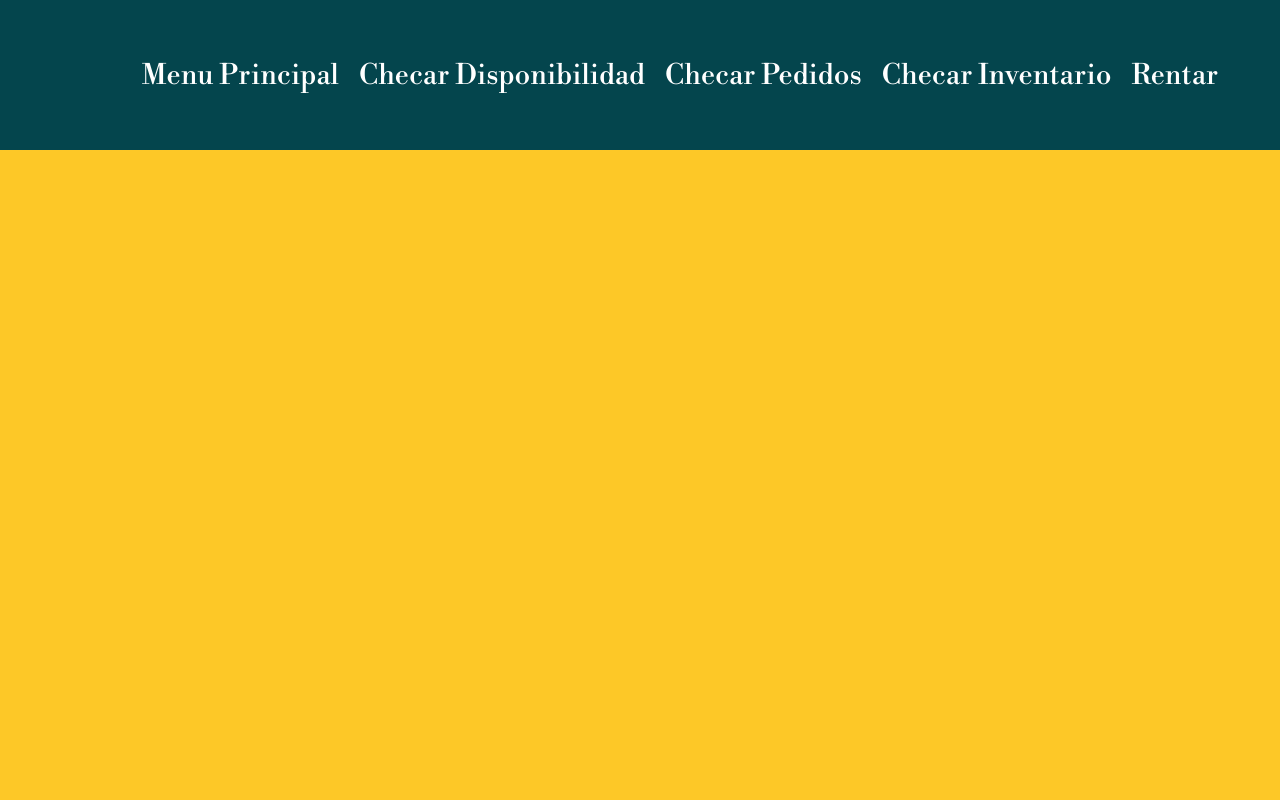
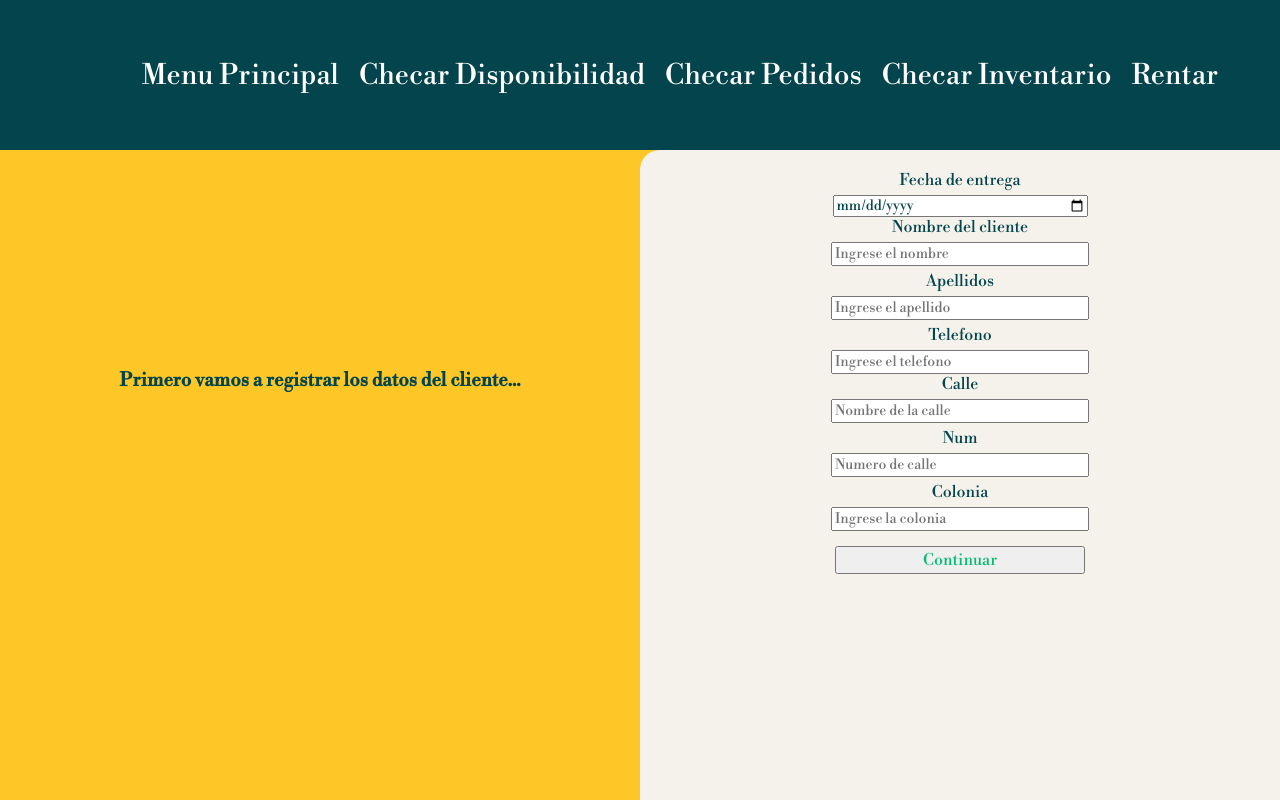
Before and after one commit to arm-code/mendoza_frontend, a React (Vite) app: page /registrarCliente in a window 1280 px wide. Built offline with nearby package versions, Linux system fonts and the light colour scheme.

Commit message:
working successfully

```diff
--- a/src/Mendoza.jsx
+++ b/src/Mendoza.jsx
@@ -5,7 +5,7 @@ import { Rentar } from './pages/rentar/Rentar.jsx';
 import { ChecarPedidos } from './pages/ChecarPedidos.jsx';
 import { MenuPrincipal } from './pages/principal/MenuPrincipal.jsx';
 import ChecarProductos from './pages/productos/ChecarProductos.jsx';
-import { AgendarPedido } from './components/agendarPedido/AgendarPedido.jsx';
+import { RegistrarCliente } from './components/RegistrarCliente/RegistrarCliente.jsx';
 import { TruckProvider } from './context/TruckProvider.jsx';
 import { OrdenRenta } from './components/ordenCompra/OrdenRenta.jsx';
 import { ClientProvider } from './context/ClientProvider.jsx';
@@ -25,7 +25,7 @@ export const Mendoza = () => {
             <Route path='/disponibilidad' element={<ChecarDisponibilidad />} />
             <Route path='/inventario' element={<ChecarInventario />} />
             <Route path='/pedidos' element={<ChecarPedidos />} />
-            <Route path='/agendarPedido' element={<AgendarPedido />} />
+            <Route path='/registrarCliente' element={<RegistrarCliente />} />
             <Route path='/ordenDeCompra' element={<OrdenRenta />} />
           </Routes>
         </BrowserRouter>
--- a/src/api/mobiliario.api.js
+++ b/src/api/mobiliario.api.js
@@ -9,7 +9,7 @@ export const getProductos = () => {
 };
 
 export const createClient = (client) => {
-  return axios.post('http://localhost:8000/mobiliario/api/v1/clients/', client);
+  return axios.post('http://localhost:8000/mobiliario/api/v1/customers/', client);
 };
 
 export const createAddress = (address) => {
@@ -23,16 +23,20 @@ export const createCart = (cart) => {
   return axios.post('http://localhost:8000/mobiliario/api/v1/cart/', cart);
 };
 
-export const createPurchaseOrder = (order) => {
+export const createItems = (items) => {
+  return axios.post('http://localhost:8000/mobiliario/api/v1/cart-items/', items);
+};
+
+export const createOrder = (order) => {
   return axios.post(
-    'http://localhost:8000/mobiliario/api/v1/purchase-order/',
+    'http://localhost:8000/mobiliario/api/v1/order/',
     order
   );
 };
 
-export const createDetailedOrder = (detailed) => {
+export const createOrderDetailed = (detailed) => {
   return axios.post(
-    'http://localhost:8000/mobiliario/api/v1/detailed-order/',
+    'http://localhost:8000/mobiliario/api/v1/order-detailed/',
     detailed
   );
 };
--- a/src/components/agendarPedido/AgendarPedido.css
+++ b/src/components/RegistrarCliente/RegistrarCliente.css
@@ -1,24 +1,28 @@
 .agendarPedido {
   width: 100%;
+  height: 100%;
   padding-top: 150px;
   display: flex;
-  flex-direction: column;
-  align-items: center;
-
+  flex-direction: row;
 }
 
-.agendarPedido h3{
-  margin: 0;
+.container-information{
+  padding-top: 200px;
+  display: flex;
+  justify-content: center;
 }
 
 .containerForms{
+  height: 100%;
   background-color: #f5f2eb;
   display: flex;
   flex-direction: column;
   align-items: center;
-  border-radius: 15px;
+  border-radius: 20px  0  0 20px;
   padding: 20px;
   box-sizing: border-box;
+  right: 0;
+  position: fixed;
 }
 
 .formAgendar{
@@ -34,9 +38,9 @@
 }
 
 input{
-  height: 22px;
+  height: 18px;
   width: 250px;
-  font-size: 18px;
+  font-size: 14px;
 }
 
 .button-continuar{
@@ -46,5 +50,6 @@ input{
 .button-continuar button{
   width: 250px;
   height: 28px;
-  font-size: 18px;
+  font-size: 16px;
+  color: #04ba71;
 }
--- a/src/components/agendarPedido/AgendarPedido.jsx
+++ b/src/components/RegistrarCliente/RegistrarCliente.jsx
@@ -1,22 +1,48 @@
-import './AgendarPedido.css';
+import './RegistrarCliente.css';
 import { useForm } from 'react-hook-form';
 import { useNavigate } from 'react-router-dom';
 import { useClient } from '../../hooks/useClient';
+import { createAddress, createClient, createCart } from '../../api/mobiliario.api';
 
-export const AgendarPedido = () => {
+export const RegistrarCliente = () => {
   const { register, handleSubmit } = useForm();
   const navigate = useNavigate();
   const { setClient } = useClient();
 
-  const onSubmit = (data) => {
+  const onSubmit = async (data) => {
+
+    const [idCustomer, idAddress] = await postClient(data)
+    data.idCustomer = idCustomer
+    data.idAddress = idAddress
     setClient(data);
-    console.log('procediendo con la orden de compra...');
-    navigate('/ordenDeCompra');
+    navigate('/rentar');
+  };
+
+  const postClient = async (dataClient) => {
+
+    const responseClient = await createClient({
+      name: dataClient.nombreCliente,
+      last_name: dataClient.apellidosCliente,
+      phone: dataClient.telefonoCliente
+    });
+
+      const responseAddress = await createAddress({
+      street: dataClient.calle,
+      colony: dataClient.colonia,
+      number: dataClient.numeroCalle,
+      customer: responseClient.data.id
+    });
+
+
+
+    return [responseClient.data.id, responseAddress.data.id]
   };
 
   return (
     <div className='agendarPedido'>
-      <h3>AGENDANDO PEDIDO...</h3>
+      <div className='container-information'>
+        <h3>Primero vamos a registrar los datos del cliente...</h3>
+      </div>
       <div className='containerForms'>
         <form onSubmit={handleSubmit(onSubmit)} className='formAgendar'>
           <div className='fecha'>
--- a/src/components/navbar/NavBar.jsx
+++ b/src/components/navbar/NavBar.jsx
@@ -9,7 +9,7 @@ export const NavBar = () => {
         <Link to={'/disponibilidad'}>Checar Disponibilidad</Link>
         <Link to={'/pedidos'}>Checar Pedidos</Link>
         <Link to={'/inventario'}>Checar Inventario</Link>
-        <Link to={'/rentar'}>Rentar</Link>
+        <Link to={'/registrarCliente'}>Rentar</Link>
       </ul>
     </nav>
   );
--- a/src/components/rentar/ProductoRentaCard.jsx
+++ b/src/components/rentar/ProductoRentaCard.jsx
@@ -4,11 +4,11 @@ export const ProductoRentaCard = ({ producto, onAddToTroca }) => {
   return (
     <div className='cardRenta'>
       <div className='partRenta'>
-        <p>{producto.product_name}</p>
+        <p>{producto.name}</p>
         <hr className='divider' />
         <p>Costo: </p>
         <p className='cost'>
-          <strong>$ {Math.floor(producto.product_cost)}</strong>
+          <strong>$ {Math.floor(producto.price)}</strong>
         </p>
       </div>
       <button className='buttonRentar' onClick={onAddToTroca}>
--- a/src/components/rentar/Troca.jsx
+++ b/src/components/rentar/Troca.jsx
@@ -4,7 +4,7 @@ import './Troca.css';
 export const Troca = ({ inTruck, deleteTruck, agendarPedido, deleteItem }) => {
   let totalCost = 0;
   inTruck.map((p) => {
-    totalCost += parseInt(p.product_cost * p.quantity);
+    totalCost += parseInt(p.price * p.quantity);
   });
 
   return (
@@ -22,10 +22,10 @@ export const Troca = ({ inTruck, deleteTruck, agendarPedido, deleteItem }) => {
         <tbody>
           {inTruck.map((p, i) => (
             <tr key={i}>
-              <td>{p.product_name}</td>
+              <td>{p.name}</td>
               <td>{p.quantity}</td>
-              <td>$ {Math.floor(p.product_cost)}</td>
-              <td>$ {Math.floor(p.product_cost * p.quantity)}</td>
+              <td>$ {Math.floor(p.price)}</td>
+              <td>$ {Math.floor(p.price * p.quantity)}</td>
               <td className='buttons'>
                 <button
                   className='deleteItem'
@@ -39,7 +39,7 @@ export const Troca = ({ inTruck, deleteTruck, agendarPedido, deleteItem }) => {
           ))}
         </tbody>
       </table>
-      <p className='textNormal'>Total a pagar: $ {totalCost}</p>
+      <p className='totalCost'>Total a pagar: $ {totalCost}</p>
       <div className='buttons-container'>
         <button
           className='goToRentarButton'
--- a/src/pages/rentar/Rentar.css
+++ b/src/pages/rentar/Rentar.css
@@ -30,6 +30,11 @@
   height: 100%;
 }
 
+.truck p{
+    margin: 0;
+    font-size: 12px;
+}
+
 table {
   width: 100%;
   border-collapse: collapse;
@@ -38,7 +43,7 @@ table {
 th {
   background-color: var(--black);
   color: var(--white);
-  text-align: left;
+  text-align: center;
   border: var(--black) solid 1px;
 
 }
@@ -46,4 +51,5 @@ th {
 td {
   border: var(--black) solid 1px;
   padding: 0;
+  text-align: center;
 }
--- a/src/pages/rentar/Rentar.jsx
+++ b/src/pages/rentar/Rentar.jsx
@@ -1,16 +1,21 @@
 import { useEffect, useState } from 'react';
-import Navegacion from '../../components/Navegacion.jsx';
 import { getProductos } from '../../api/mobiliario.api.js';
 import ProductoRentaCard from '../../components/rentar/ProductoRentaCard.jsx';
 import './Rentar.css';
 import { Troca } from '../../components/rentar/Troca.jsx';
 import { useNavigate } from 'react-router-dom';
 import { useTruck } from '../../hooks/useTruck.js';
+import { useClient } from '../../hooks/useClient.js';
 
 export const Rentar = () => {
   const [productos, setProductos] = useState([]);
   const navigate = useNavigate();
+  const {client} = useClient()
   const { troca, addToTroca, vaciarTroca, deleteItem, Toaster } = useTruck();
+
+
+  console.log('client from rentar:', client)
+  console.log('troca: ', troca)
 
   // cargamos los productos de nuestra API
   useEffect(() => {
@@ -23,7 +28,8 @@ export const Rentar = () => {
 
   const agendarPedido = () => {
     console.log('agendando pedido!!');
-    navigate('/agendarPedido');
+
+    navigate('/ordenDeCompra');
   };
 
   return (
@@ -39,6 +45,7 @@ export const Rentar = () => {
         ))}
       </div>
       <div className='truck'>
+        <p>Cliente: {client.nombreCliente} {client.apellidosCliente}</p>
         <Troca
           inTruck={troca}
           deleteTruck={() => vaciarTroca()}
--- a/src/utils/date-formatter/dateFormater.js
+++ b/src/utils/date-formatter/dateFormater.js
@@ -1,5 +1,7 @@
 export const convertirFecha = (fecha) => {
-  const fechaObj = new Date(fecha);
+
+
+  const fechaObj = new Date(fecha.replace('-', '/'));
 
   // Obtener el nombre del día de la semana en español
   const opcionesDiaSemana = { weekday: 'long' };
```
Also changed, not shown: src/components/ordenCompra/OrdenRenta.jsx (+21 -11 lines).
